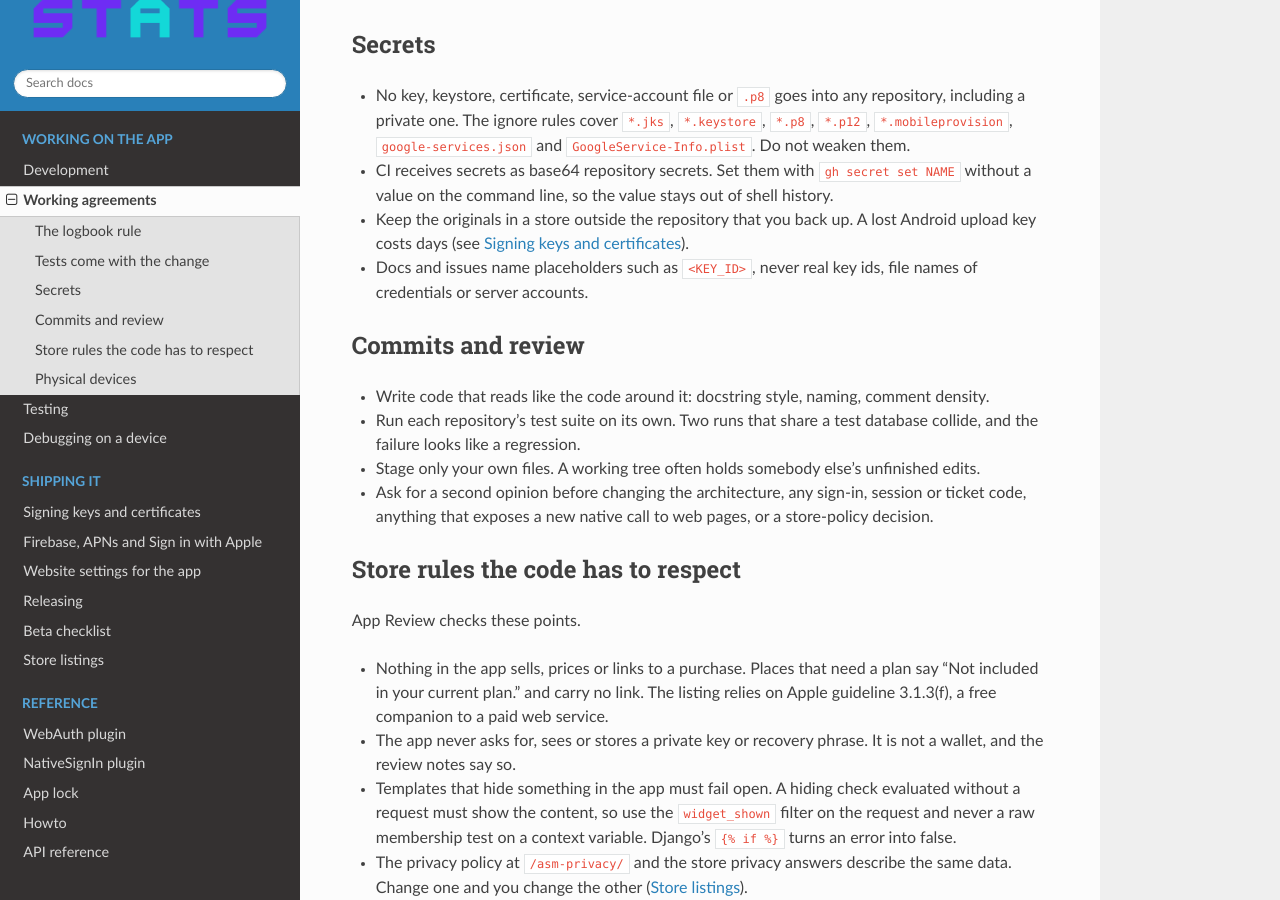
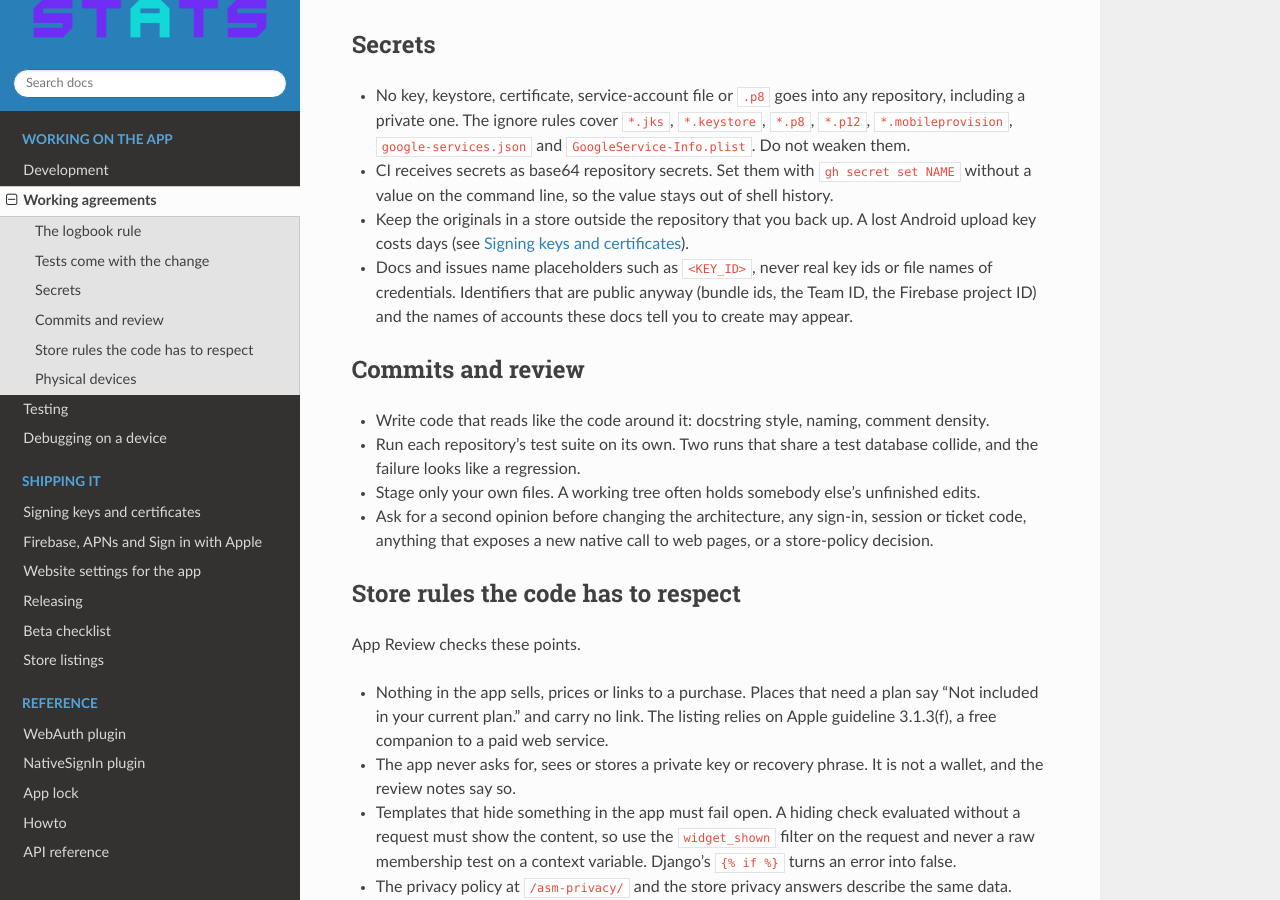
Before and after one commit to asastats/mobile, a Sphinx documentation site: the page built from docs/conduct.rst, in a window 1280 px wide and 900 px high, scrolled down 992 px. Built offline with Sphinx 7.4.7 and the Read the Docs theme 3.1.0, drawn with Linux system fonts in a browser that asks for light colours; the version number is read from the project's files by our own code.

```diff
--- a/docs/conduct.rst
+++ b/docs/conduct.rst
@@ -55,8 +55,9 @@ Secrets
   without a value on the command line, so the value stays out of shell history.
 * Keep the originals in a store outside the repository that you back up. A lost Android
   upload key costs days (see :doc:`signing`).
-* Docs and issues name placeholders such as ``<KEY_ID>``, never real key ids, file names
-  of credentials or server accounts.
+* Docs and issues name placeholders such as ``<KEY_ID>``, never real key ids or file
+  names of credentials. Identifiers that are public anyway (bundle ids, the Team ID, the
+  Firebase project ID) and the names of accounts these docs tell you to create may appear.
 
 
 Commits and review
--- a/docs/howto.rst
+++ b/docs/howto.rst
@@ -26,8 +26,8 @@ Add a page
 ----------
 
 Write ``reStructuredText`` in ``docs/`` and add the file to a ``toctree`` in
-``index.rst``. An unlisted page is not an error, only a missing page, so check the
-sidebar after you build.
+``index.rst``. Sphinx warns about a page that is in no ``toctree``, and ``-W`` turns
+that warning into a failed build.
 
 Add a module to the API pages
 -----------------------------
--- a/docs/testing.rst
+++ b/docs/testing.rst
@@ -115,8 +115,8 @@ A machine without KVM cannot run the emulator, so these suites run in CI only. W
 fails, ``functional_tests/failures/`` and the ``appium-log`` or ``logs-local`` artifact of the failed run hold a screenshot, the
 available contexts, the page source and logcat from the moment of failure.
 
-One failure caused by Play services being killed after boot was an emulator flake. Act
-when it repeats, and then warm the emulator up in ``run-android.sh``.
+A failure from Play services being killed after boot is an emulator flake. If it
+repeats, warm the emulator up in ``run-android.sh``.
 
 Appium on iOS
 ~~~~~~~~~~~~~
--- a/package.json
+++ b/package.json
@@ -11,7 +11,7 @@
     "test": "jest --config jest.config.cjs --coverage"
   },
   "author": "Ivica Paleka",
-  "license": "UNLICENSED",
+  "license": "MIT",
   "type": "commonjs",
   "dependencies": {
     "@capacitor-firebase/messaging": "8.5.2",
```
Also changed, not shown: docs/beta_checklist.rst (+12 -9 lines), docs/logbook.md (+13 -0 lines), docs/releasing.rst (+5 -3 lines), 2 other files.
